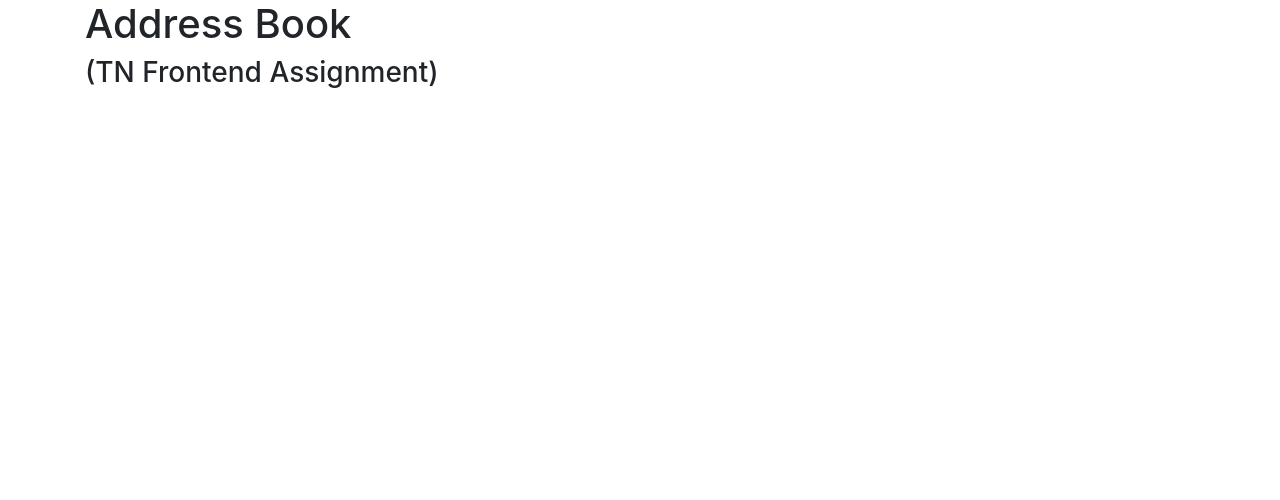
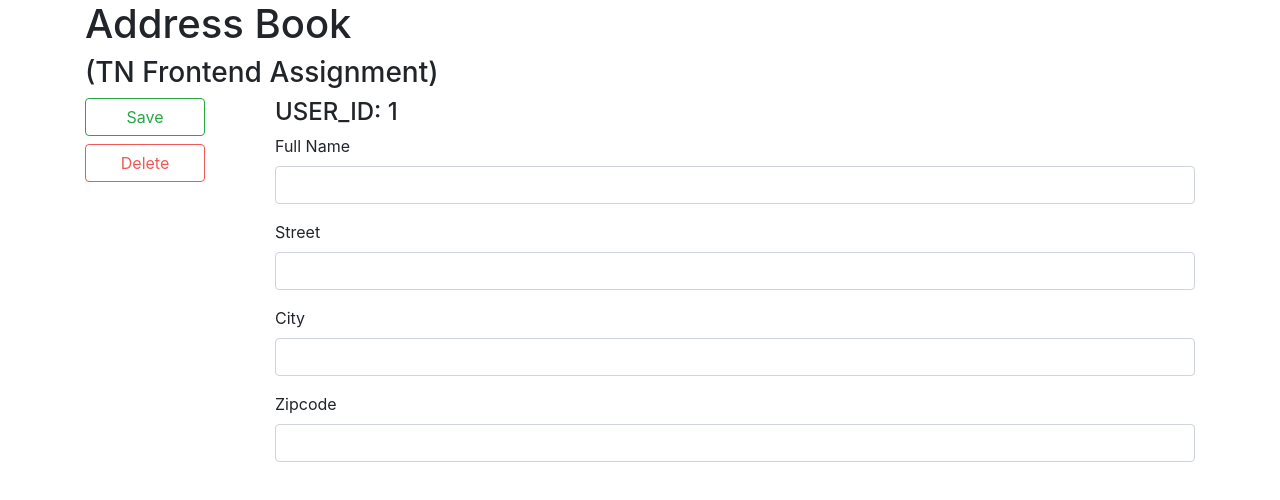
Before and after one commit to dhtj/angular-test, an Angular app in the folder Centroida-cntr-web-interview/: page /address/1 in a window 1280 px wide. Before the commit this address led to /. Shown: the top 500 px of the page. Built offline with nearby package versions, Linux system fonts and the light colour scheme.

Commit message:
Get the address ID from the URL parameters.

```diff
--- a/Centroida-cntr-web-interview/src/app/address-details/address-details.component.ts
+++ b/Centroida-cntr-web-interview/src/app/address-details/address-details.component.ts
@@ -20,7 +20,7 @@ export class AddressDetailsComponent implements OnInit {
   ) { }
 
   ngOnInit() {
-    this.addressId = this.route.snapshot.params.addressId;
+    this.addressId = this.route.snapshot.params.id;
   }
 
   save() {
--- a/Centroida-cntr-web-interview/src/app/app-routing.module.ts
+++ b/Centroida-cntr-web-interview/src/app/app-routing.module.ts
@@ -6,7 +6,8 @@ import { AddressDetailsComponent } from './address-details/address-details.compo
 
 const routes: Routes = [
   { path: '', component: HomeComponent },
-  { path: 'address', component: AddressDetailsComponent }
+  { path: 'address', component: AddressDetailsComponent },
+  { path: 'address/:id', component: AddressDetailsComponent }
 ];
 
 @NgModule({
```
